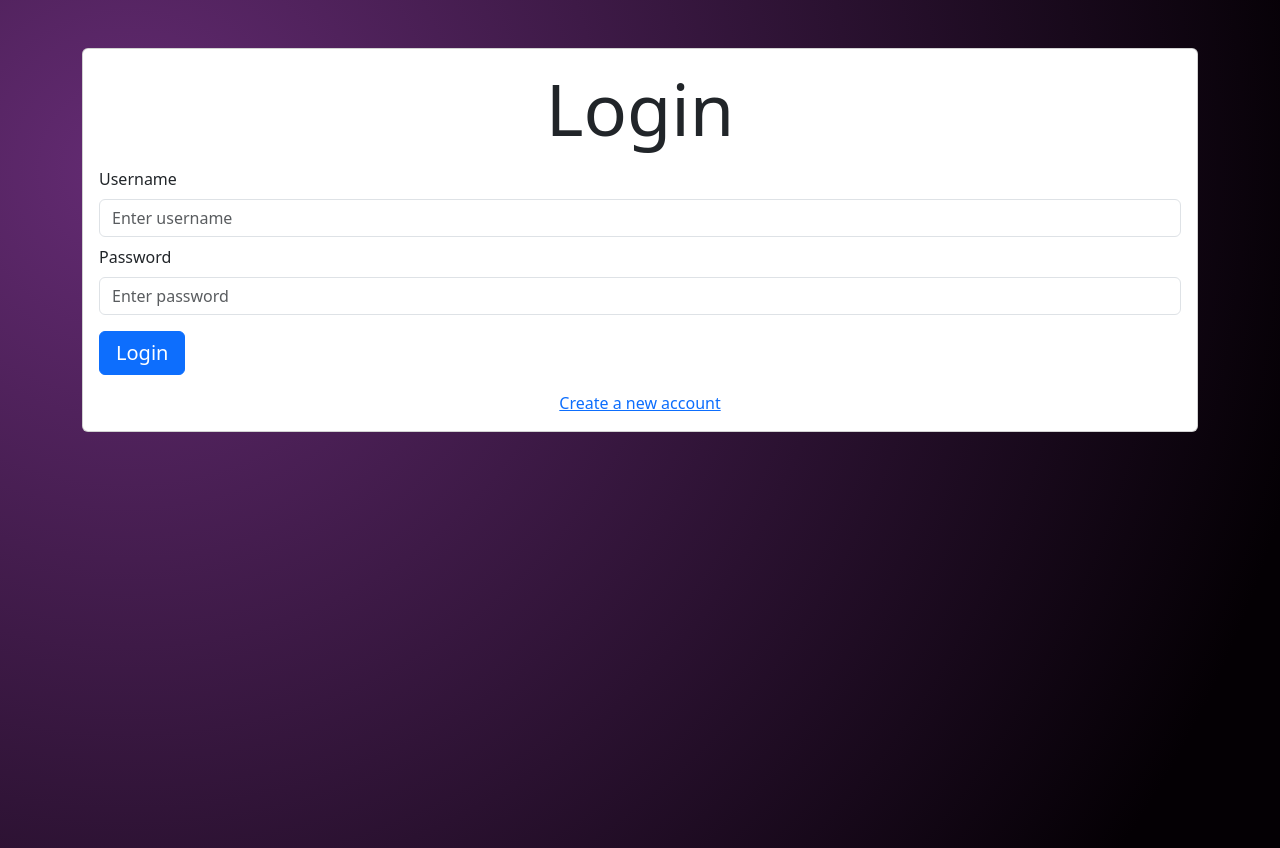
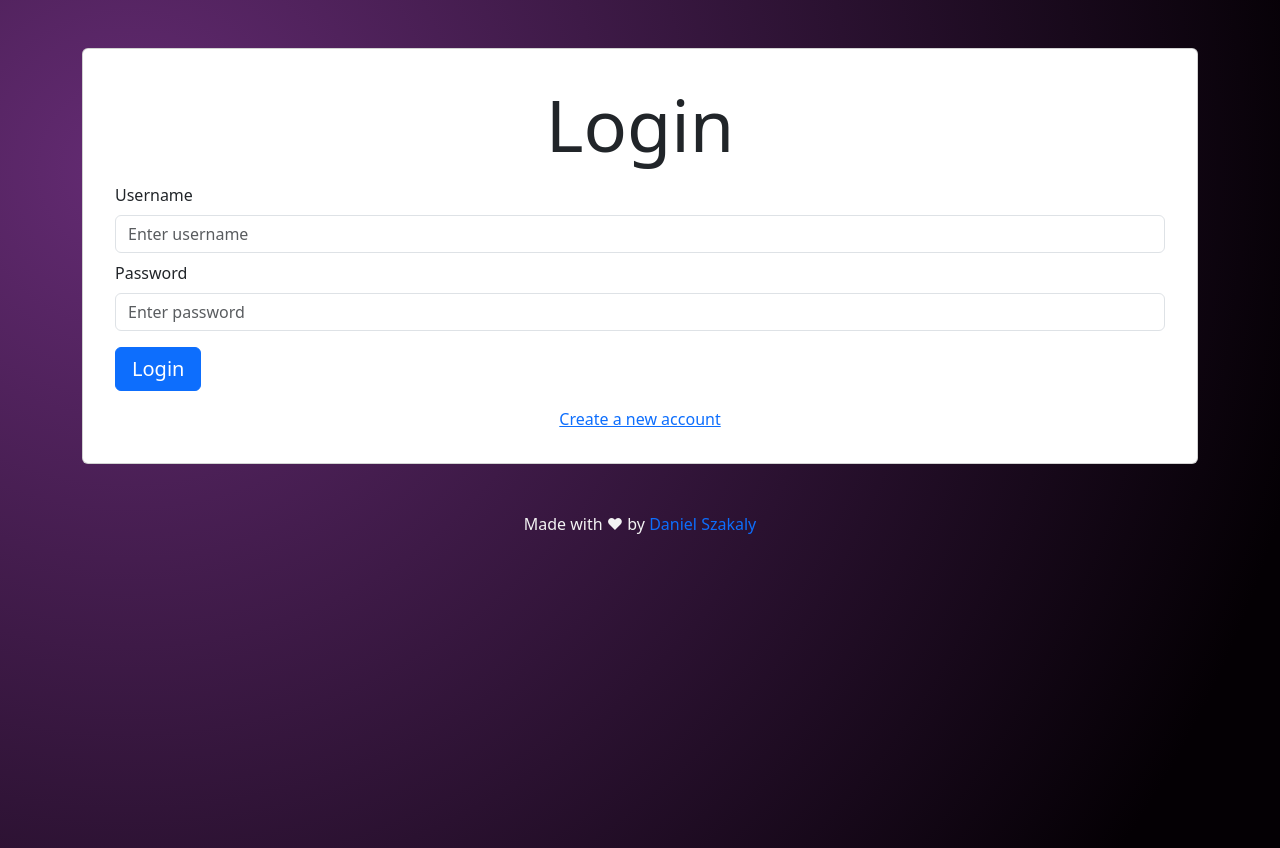
Before and after one commit to szakidani23/angular-modulzaro, an Angular app: page / in a window 1280 px wide. Built offline with nearby package versions, Linux system fonts and the light colour scheme.

Commit message:
APP V1: final styling && footer link added

```diff
--- a/src/app/app.component.html
+++ b/src/app/app.component.html
@@ -3,6 +3,11 @@
 </div>
 
 <ng-template #homeContent>
-  <button class="btn btn-danger px-5 fs-3 m-5" (click)="logout()">Logout</button>
+  <button class="btn btn-danger px-5 fs-3 m-5" (click)="logout()">Logout <i class="bi bi-door-open-fill"></i></button>
   <app-home></app-home>
 </ng-template>
+
+<footer class="text-center my-5">
+  Made with &hearts; by <a class="text-decoration-none" href="https://danielszakaly.hu" target="_blank">Daniel
+    Szakaly</a>
+</footer>
--- a/src/app/login/login.component.html
+++ b/src/app/login/login.component.html
@@ -1,5 +1,5 @@
 <div class="container mt-5">
-  <div class="card">
+  <div class="card p-3">
     <div class="card-body">
       <h3 class="card-title text-center display-2">{{isRegisterMode ? 'Register' : 'Login'}}</h3>
       <!-- username input -->
--- a/src/app/post-editor/post-editor.component.html
+++ b/src/app/post-editor/post-editor.component.html
@@ -8,5 +8,5 @@
     <label class="my-2" for="body">Body</label>
     <textarea [(ngModel)]="post.body" class="form-control" id="body"></textarea>
   </div>
-  <button class="btn btn-success my-3" (click)="onSave()">Save</button>
+  <button class="btn btn-success my-3 px-3 fs-4" (click)="onSave()">Save <i class="bi bi-floppy2"></i></button>
 </div>
```
